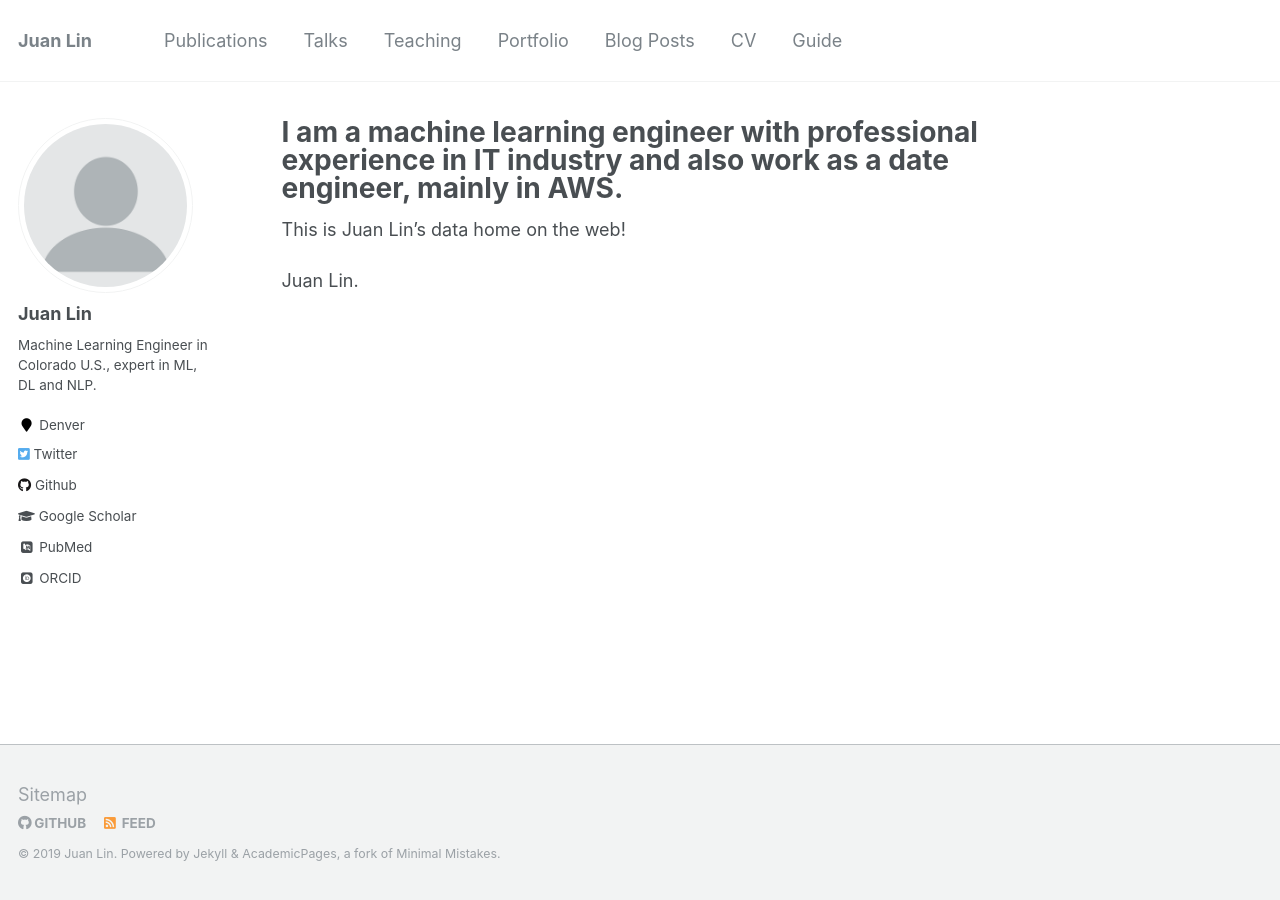
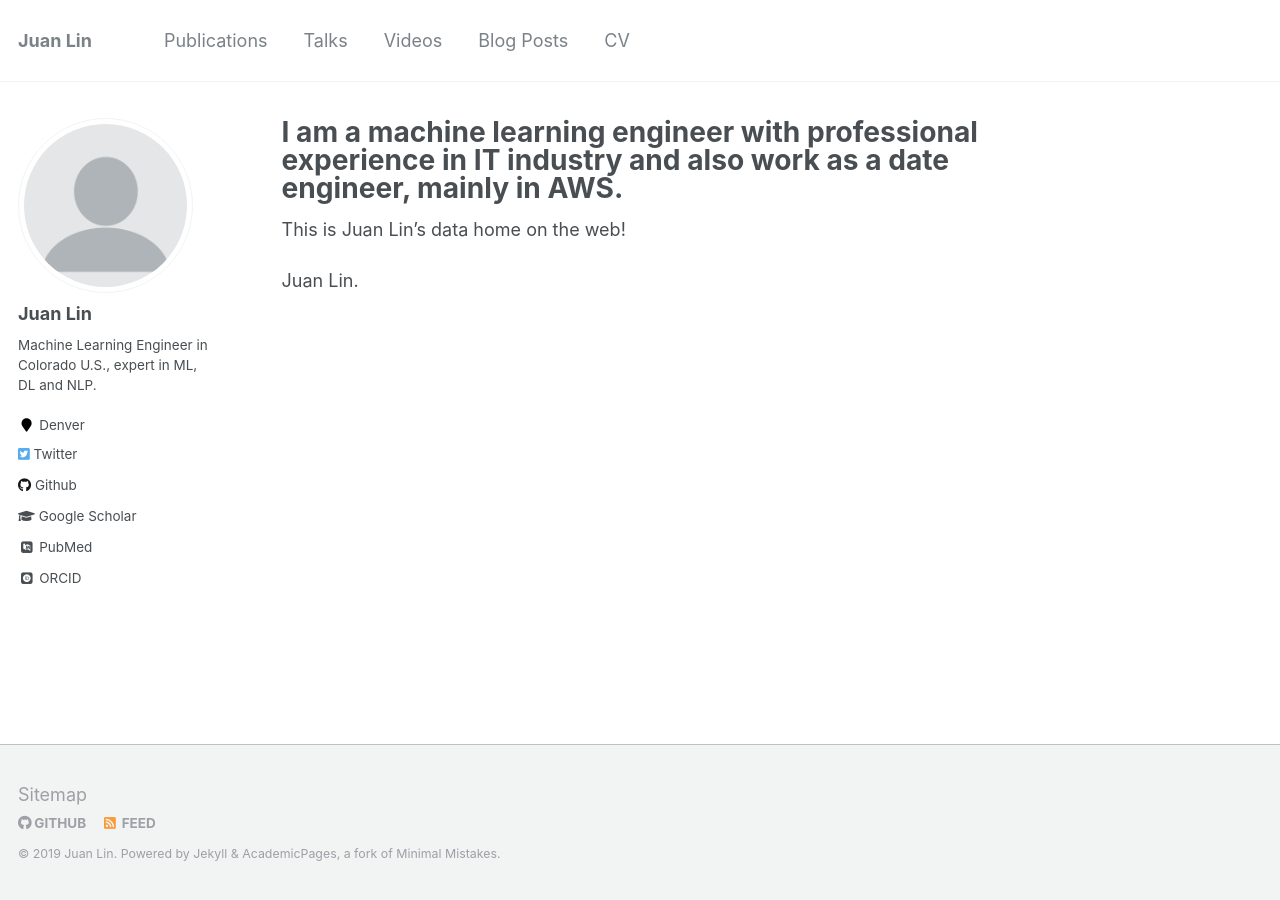
Before and after one commit to mzcolor001/mzcolor001.github.io, a Jekyll site: the page built from _pages/about.md, in a window 1280 px wide. Built offline with Jekyll 4.4.1, drawn with Linux system fonts in a browser that asks for light colours; some web fonts are replaced.

Commit message:
delete teaching and Guide titles

```diff
--- a/_data/navigation.yml
+++ b/_data/navigation.yml
@@ -6,10 +6,7 @@ main:
   - title: "Talks"
     url: /talks/
 
-  - title: "Teaching"
-    url: /teaching/
-
-  - title: "Portfolio"
+  - title: "Videos"
     url: /portfolio/
 
   - title: "Blog Posts"
@@ -17,6 +14,3 @@ main:
 
   - title: "CV"
     url: /cv/
-
-  - title: "Guide"
-    url: /markdown/
```
